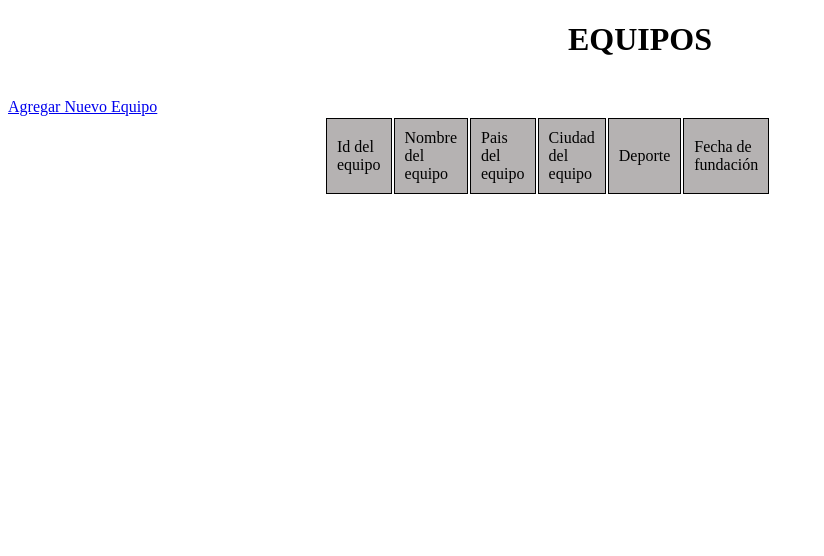
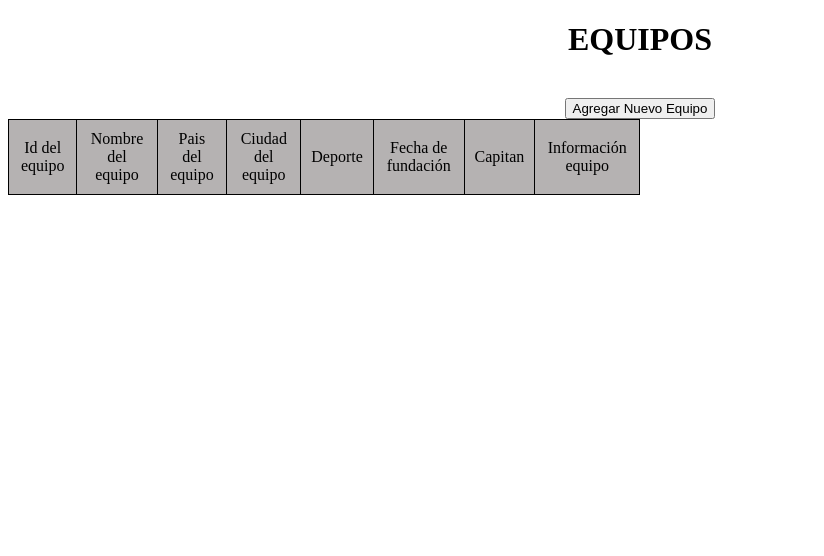
Before and after one commit to RaulBeaMeis/prueba_tecnica_duacode, a PHP site: page / in a window 1280 px wide. Shown: the top 556 px of the page, without its empty margins (0-824 px from the left). Run offline with PHP 8.4, Linux system fonts and the light colour scheme; data that the repository does not hold is empty.

Commit message:
Toda la funcionalidad completada

```diff
--- a/Modelo/Equipos_modelo.php
+++ b/Modelo/Equipos_modelo.php
@@ -46,6 +46,16 @@
 
         }
 
+        public function actualizarCapitanEquipo($id_equipo, $nom_jugador){
+            try{
+                $sqlActualizacion = "UPDATE equipos SET nom_capitan = ? WHERE id_equipo = ?";
+                $actualizacion = $this->db->prepare($sqlActualizacion);
+                $actualizacion->execute([$nom_jugador, $id_equipo]);
+            }catch (PDOException $e) {
+                echo "error " . $e->getMessage();
+            }
+        }
+
 
     }
 
--- a/Vista/Equipos_view.php
+++ b/Vista/Equipos_view.php
@@ -8,9 +8,9 @@
         display: grid;
         grid-template-columns: 1fr 1fr;
         grid-template-rows: 1fr 1fr 1fr;
-        margin-left: auto;
-        margin-right: auto;
-        width: 50%;
+        border-collapse: collapse;
+        margin: 0 auto;
+        width: 100%;
     }
 
     th, td {
@@ -21,14 +21,21 @@
     .primera_fila {
         background-color: #B5B2B2;
     }
+
+    .contenedor{
+        text-align: center;
+    }
 </style>
 
 
 </head>
-<a href="index.php?c=equipos&a=nuevoEquipo">Agregar Nuevo Equipo</a>
 <body>
+    <div class ="contenedor">
+
+    <a id="crear" href="index.php?c=equipos&a=nuevoEquipo"><button>Agregar Nuevo Equipo</button></a>
 
     <table>
+
         <tr >
             <td class="primera_fila">Id del equipo</td>
             <td class="primera_fila">Nombre del equipo</td>
@@ -36,6 +43,8 @@
             <td class="primera_fila">Ciudad del equipo</td>
             <td class="primera_fila">Deporte</td>
             <td class="primera_fila">Fecha de fundación</td>
+            <td class="primera_fila">Capitan</td>
+            <td class="primera_fila">Información equipo</td>
         </tr>
 
         <?php
@@ -51,6 +60,7 @@
             <td><?php echo $equipo["ciudad_equipo"]?></td>
             <td><?php echo $equipo["deporte"]?></td>
             <td><?php echo $equipo["fecha_creacion"]?></td>
+            <td><?php if (!$equipo["nom_capitan"] || ""){ echo "Nadie"; }else{ echo $equipo["nom_capitan"];} ?></td>
             <td><a href = 'index.php?c=jugadores&a=listarJugadores&id_equipo=<?php echo $equipo["id_equipo"]?>'>Info equipo</a></td>
         </tr>
 
@@ -62,5 +72,9 @@
 
     </table>
 
+
+
+    </div>
+
 </body>
 </html>
--- a/Vista/formulario_crear_jugadores.php
+++ b/Vista/formulario_crear_jugadores.php
@@ -56,8 +56,6 @@
         <input type="checkbox" id="capitan" name="capitan" value="1">
         <br><br>
 
-        <input type ="hidden" id="id_equipo" name="id_equipo" value=<?php echo $id ?>>
-
 
         <input type="submit" value="Guardar Jugador">
     </form>
--- a/Vista/listado_jugadores.php
+++ b/Vista/listado_jugadores.php
@@ -48,9 +48,6 @@
 
         <?php
             foreach($matrizJugadores["jugadores"] as $jugador):
-
-
-
         ?>
 
         <tr>
```
Also changed, not shown: Controller/JugadoresController.php (+16 -5 lines), Modelo/JugadoresModel.php (+26 -0 lines), index.php (+0 -95 lines).
